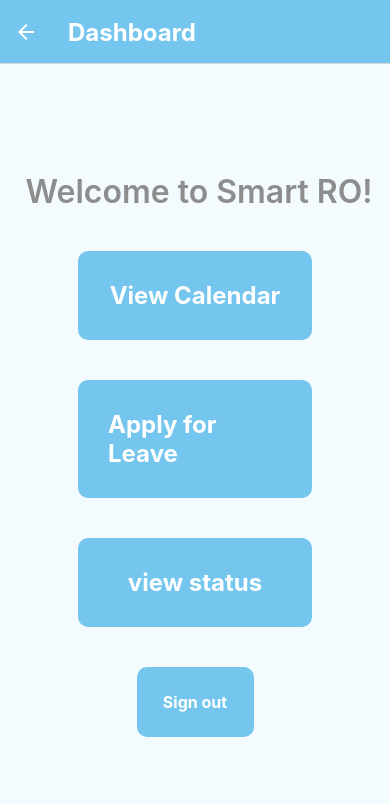
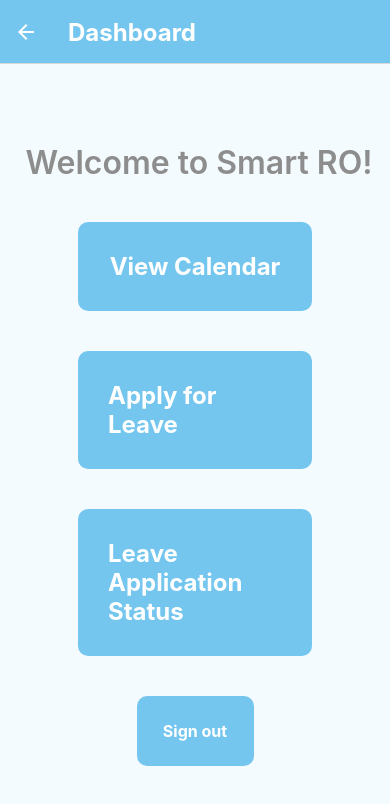
Before and after one commit to SweeJunhongTP/hackathon_code_exp, a React Native app: screen /Dashboard in a window 390 px wide. Shown: the top 804 px of the page. Built offline with nearby package versions, Linux system fonts and the light colour scheme; no server answers.

Commit message:
updated home screen UI

```diff
--- a/src/components/HomeScreen.js
+++ b/src/components/HomeScreen.js
@@ -66,7 +66,7 @@ export default function HomeScreen() {
             </TouchableOpacity>
             <TouchableOpacity style={styles.button}
                 onPress={() => navigation.navigate('View Leave')}>
-                <Text style={styles.buttonText}>view status</Text>
+                <Text style={styles.buttonText}>Leave Application Status</Text>
             </TouchableOpacity>
 
                     {showResults ?(
```
